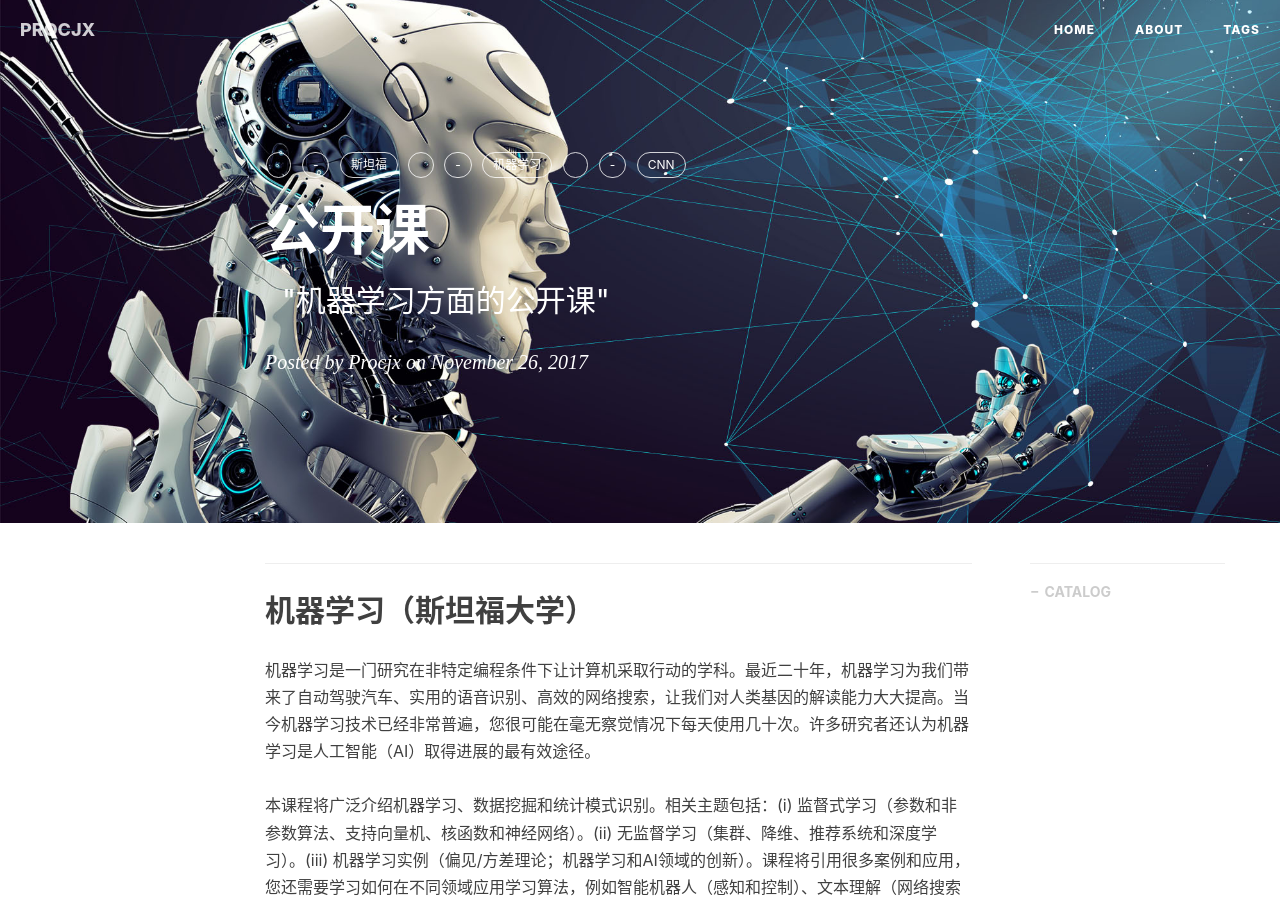
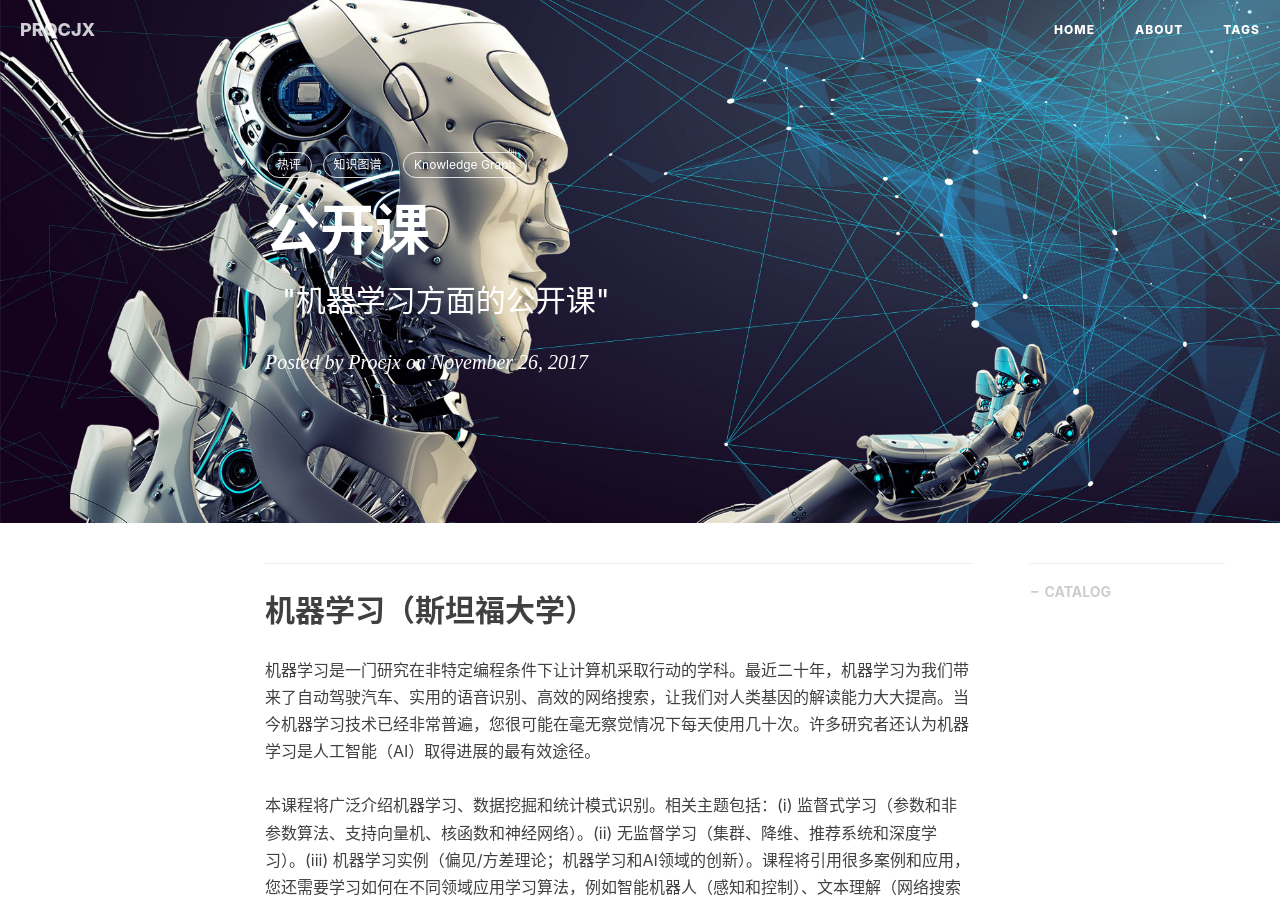
Before and after one commit to procjx/procjx.github.io.old, a Jekyll site: the page built from _posts/2017-11-26-公开课.md, in a window 1280 px wide and 900 px high. Built offline with Jekyll 4.4.1, drawn with Linux system fonts in a browser that asks for light colours; nearby versions of some CDN libraries; comment, search, counter and statistics services are not loaded; some of the changed text lies outside the part shown.

Commit message:
Update 2017-11-26-公开课.md

```diff
--- a/_posts/2017-11-26-公开课.md
+++ b/_posts/2017-11-26-公开课.md
@@ -7,9 +7,9 @@
 header-img: "img/blog/machine-learning.jpg"
 catalog: hello true
 tags:
-    - 斯坦福
-    - 机器学习
-    - CNN
+    - 热评
+    - 知识图谱
+    - Knowledge Graph
 
 ---
 
```
